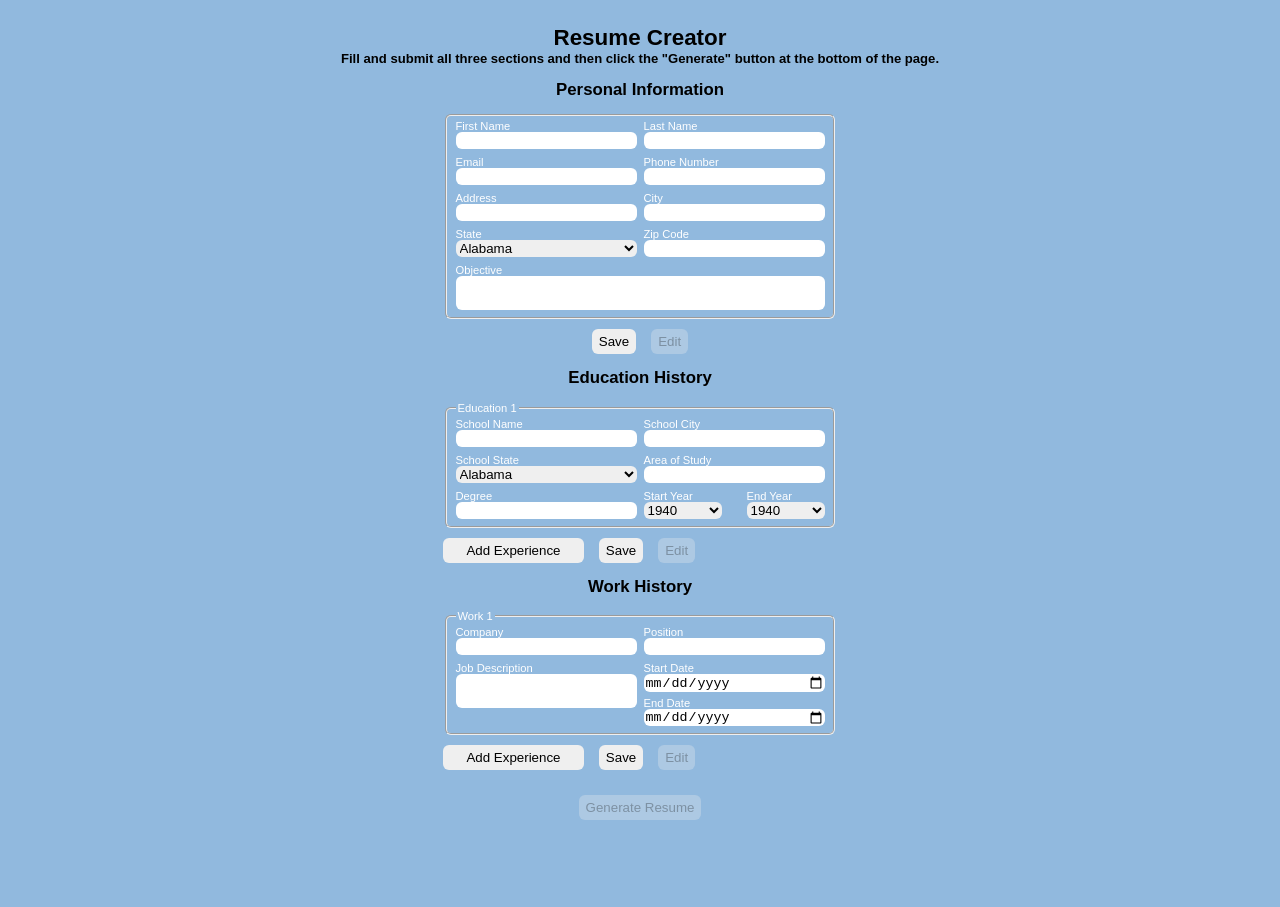
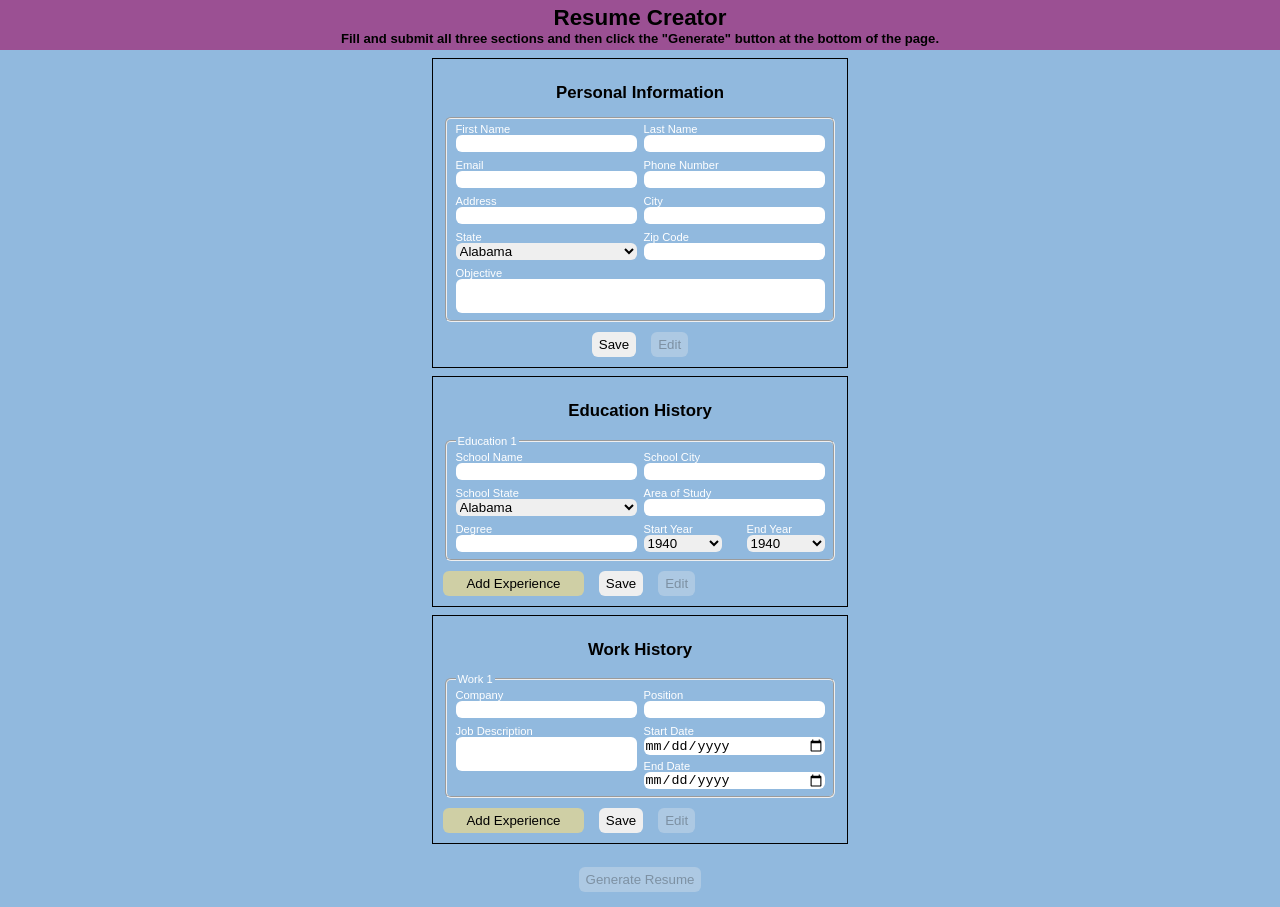
Before and after one commit to flipott/resumecreator, a React (Create React App) app in the folder resumecreator/: page / in a window 1280 px wide. Before the commit the page ends 845 px from the top, so only its background shows below. Built offline with nearby package versions, Linux system fonts and the light colour scheme.

Commit message:
Add colors

```diff
--- a/resumecreator/src/App.css
+++ b/resumecreator/src/App.css
@@ -30,14 +30,31 @@
     border-radius: 6px;
 }
 
+.main > h3 {
+    width: 400px;
+}
+
+.save {
+    background: rgb(160, 224, 160);
+}
+
+.edit, #add-btn {
+    background: rgb(207, 207, 165);
+}
+
+.removeExp {
+    background:rgb(207, 153, 167)
+}
+
+
 
 
 
 .main {
-    padding: 25px 50px;
     display: flex;
     flex-direction: column;
     align-items: center;
+    gap: 8px;
 }
 
 .title-container {
@@ -46,7 +63,9 @@
     align-items: center;
     justify-content: center;
     text-align: center;
-    width: 60%;
+    width: 100%;
+    background: var(--razzmic-berry);
+    height: 50px;
 }
 
 h1, h3 {
@@ -63,8 +82,9 @@
 .form-container {
     display: flex;
     flex-direction: column;
-    width: 100%;
     max-width: 900px;
+    padding: 10px;
+    border: 1px solid black;
 }
 
 fieldset > div {
@@ -74,6 +94,7 @@
 
 fieldset {
     max-width: 60%;
+    margin-bottom: 10px;;
 }
 
 
@@ -86,8 +107,10 @@
 
 textarea {
     resize: none;
-    overflow: none;
+    overflow: auto;
+
 }
+
 
 button[type="submit"] {
     grid-column: 1;
@@ -95,6 +118,10 @@
 
 #objective-container {
     grid-column: 1 / 3;
+}
+
+.objective {
+    word-break: break-all;
 }
 
 .left {
@@ -141,7 +168,7 @@
 }
 
 .generate-btn {
-    margin-top: 25px;
+    margin: 15px;
 }
 
 .generated {
@@ -226,3 +253,26 @@
     font-weight: bold;
     margin: 0;
 }
+
+@media print {
+    body * {
+        visibility: hidden;
+    }
+
+    .printable, .printable * {
+        visibility: visible;
+    }
+
+    .printable {
+        top: 0;
+        position: absolute;
+        margin-left: auto;
+        margin-right: auto;
+        left: 0;
+        right: 0;
+    }
+
+    #add-btn {
+        display: none;
+    }
+}
--- a/resumecreator/src/components/Education.js
+++ b/resumecreator/src/components/Education.js
@@ -464,8 +464,8 @@
     }
 
     addExp = () => {
-        if (this.state.formCount === 5) {
-            console.log("You can only have a maximum of 5 entries.")
+        if (this.state.formCount === 3) {
+            console.log("You can only have a maximum of 3 entries.")
             return false;
         }
         this.setState(prevState => ({
@@ -493,7 +493,7 @@
                 <form onSubmit={(e) => this.submitHandler(e)} id="education"  className="edu-generate">
                     {this.generateInputs()}
                     <div className="submit-row">
-                        <button id="add-btn" type="button" disabled={this.state.disabled} className="left" onClick={this.addExp}>Add Experience</button>
+                        <button id="add-btn" type="button" visibility="hidden" style={{visibility: this.state.formCount < 3 ? 'visible' : 'hidden' }} disabled={this.state.disabled} className="left" onClick={this.addExp}>Add Experience</button>
                         <button type="submit" disabled={this.state.disabled}>Save</button>
                         <button disabled={!this.state.disabled} onClick={this.edit} type="button">Edit</button>
                         <div className="right"></div>
--- a/resumecreator/src/components/Work.js
+++ b/resumecreator/src/components/Work.js
@@ -108,7 +108,7 @@
                 <form onSubmit={(e) => this.submitHandler(e)} id="work">
                     {this.generateInputs()}
                     <div className="submit-row">
-                        <button type="button" className="left" disabled={this.state.disabled} onClick={this.addExp}>Add Experience</button>
+                        <button id="add-btn" type="button" visibility="hidden" style={{visibility: this.state.formCount < 3 ? 'visible' : 'hidden' }} disabled={this.state.disabled} className="left" onClick={this.addExp}>Add Experience</button>
                         <button type="submit" disabled={this.state.disabled}>Save</button>
                         <button disabled={!this.state.disabled} onClick={this.edit} type="button">Edit</button>
                         <div className="right"></div>
```
